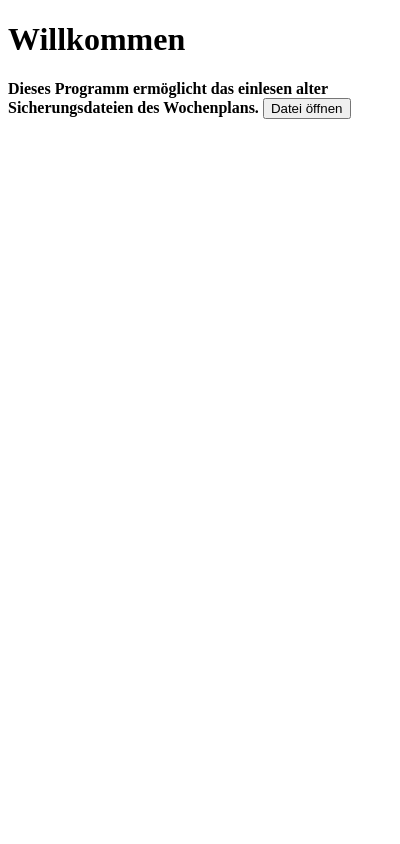
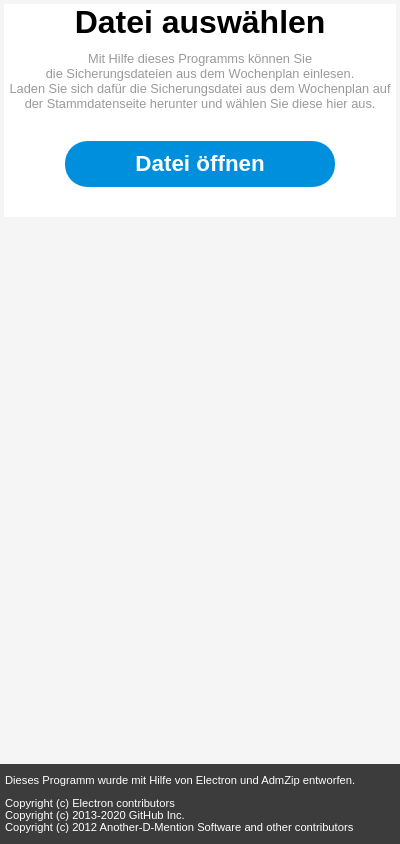
Before and after one commit to auftraggeber/WPAPP-Arch-Reader, an Electron app: page view/index.html in a window 400 px wide. Drawn offline with Linux system fonts and the light colour scheme.

Commit message:
Stil für Hauptseite hinzugefügt.

```diff
--- a/view/index.html
+++ b/view/index.html
@@ -4,9 +4,8 @@
         <meta charset="UTF-8">
         <meta http-equiv="X-UA-Compatible" content="IE=edge">
         <meta name="viewport" content="width=device-width, initial-scale=1.0">
-        <title>Document</title>
-    </head>
-    <body>
+        <title>Wochenplan Leser</title>
+        <link rel="stylesheet" type="text/css" href="style.css">
         <script>
 
             const { ipcRenderer } = require('electron');
@@ -16,14 +15,23 @@
             }
 
         </script>
-        <div class="welcome">
+    </head>
+    <body>
+        <div class="section">
             <h1>
-                Willkommen
+                Datei auswählen
             </h1>
-            <strong>
-                Dieses Programm ermöglicht das einlesen alter Sicherungsdateien des Wochenplans.
-            </strong>
+            <small class="information">
+                Mit Hilfe dieses Programms können Sie<br/> die Sicherungsdateien aus dem Wochenplan einlesen.<br/>
+                Laden Sie sich dafür die Sicherungsdatei aus dem Wochenplan auf der Stammdatenseite herunter und wählen Sie diese hier aus.
+            </small>
             <button id="open-file-dialog-trigger" onclick="openFileDialog();">Datei öffnen</button>
+        </div>
+        <div class="footer">
+            Dieses Programm wurde mit Hilfe von Electron und AdmZip entworfen.<p/>
+            Copyright (c) Electron contributors<br/>
+            Copyright (c) 2013-2020 GitHub Inc.<br/>
+            Copyright (c) 2012 Another-D-Mention Software and other contributors
         </div>
     </body>
 </html>
--- /dev/null
+++ b/view/style.css
@@ -0,0 +1,62 @@
+html {
+    font-family: Arial;
+
+    background: rgb(245,245,245);
+    height: 100%;
+    width: 100%;
+    color: black;
+}
+
+html, body {
+    margin: 0;
+    padding: 0;
+}
+
+h1 {
+    text-align: center;
+    color: black;
+    margin: 0;
+}
+
+.section {
+    width: calc(100% - 8px);
+    text-align: center;
+    background: white;
+    margin-left: 4px;
+    margin-top: 4px;
+    padding-bottom: 30px;
+}
+
+.information {
+    margin-top: 10px;
+    display: block;
+    font-size: 0.8em;
+    color: rgb(0,0,0,0.4);
+}
+
+button {
+    background-color: rgb(0, 143, 220);
+    color: white;
+    font-weight: 700;
+    font-size: 1.4em;
+    padding: 10px 70px;
+    border-radius: 1em;
+    border: none;
+    cursor: pointer;
+    margin-top: 30px;
+}
+
+button:hover {
+    background-color: rgb(0, 143, 220, 0.8);
+}
+
+.footer{
+    font-size: 0.7em;
+    position: fixed;
+    bottom: 0;
+    left: 0;
+    padding: 10px 5px 0 5px;
+    color: white;
+    background-color: rgb(60,60,60);
+    width: calc(100% - 10px);
+}
```
Also changed, not shown: index.js (+7 -2 lines).
